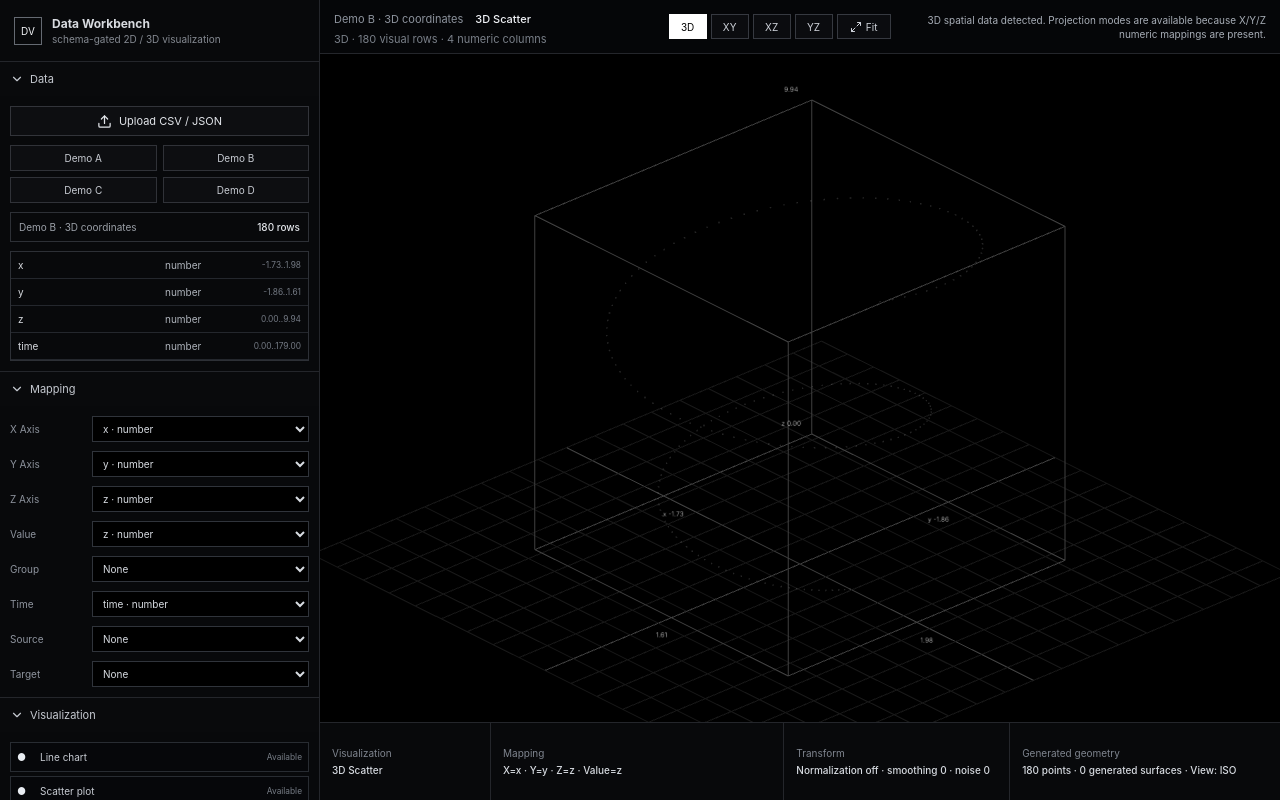
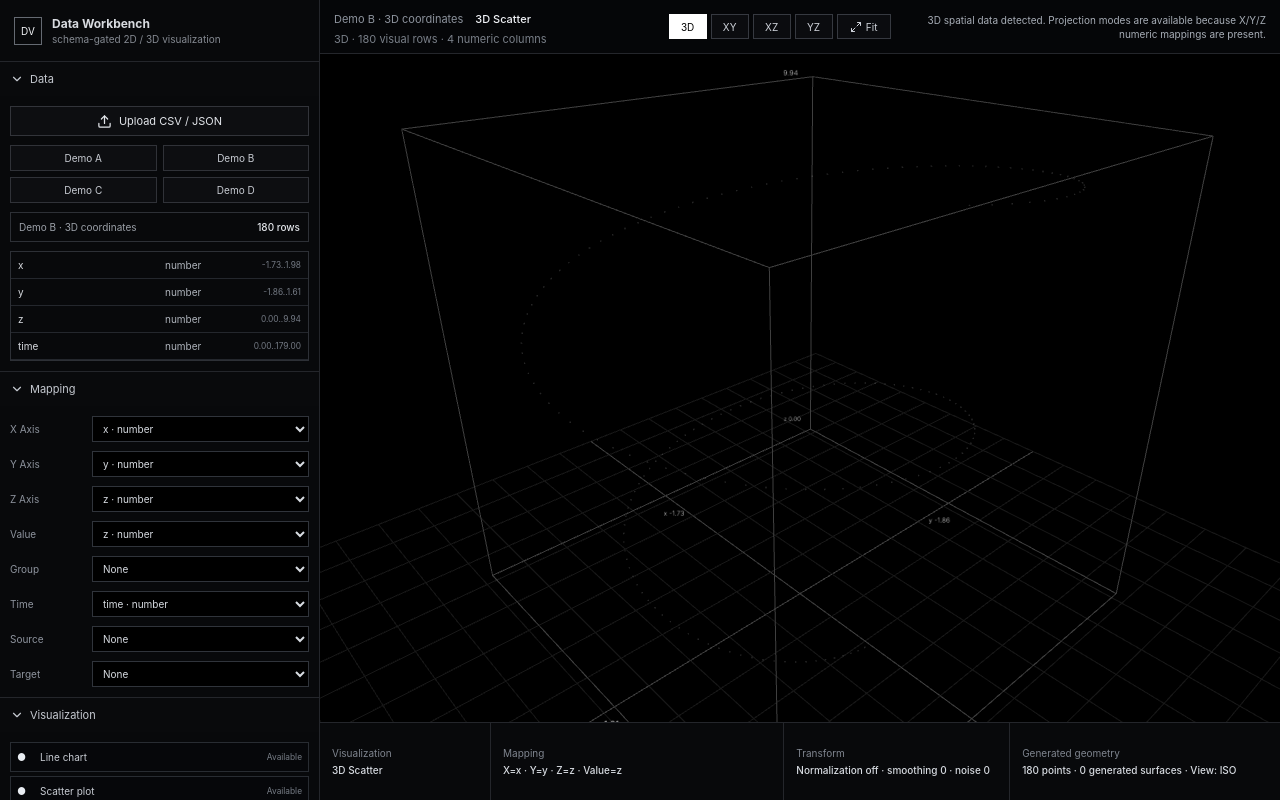
Before and after one commit to ysy6631y/Data-Visualization-Tool, a React (Vite) app: page / in a window 1280 px wide. Built offline with nearby package versions, Linux system fonts and the light colour scheme.

Commit message:
Zoom out projection fit view

```diff
--- a/src/main.tsx
+++ b/src/main.tsx
@@ -580,41 +580,6 @@ function TwoDView({ rows, mapping, viz, onSelect, transform }: { rows: Record<st
   return <svg className="vizSvg" ref={ref} />;
 }
 
-function frameOrthographicCamera(camera: THREE.OrthographicCamera, bounds: THREE.Box3, aspect: number) {
-  const corners = [
-    new THREE.Vector3(bounds.min.x, bounds.min.y, bounds.min.z),
-    new THREE.Vector3(bounds.min.x, bounds.min.y, bounds.max.z),
-    new THREE.Vector3(bounds.min.x, bounds.max.y, bounds.min.z),
-    new THREE.Vector3(bounds.min.x, bounds.max.y, bounds.max.z),
-    new THREE.Vector3(bounds.max.x, bounds.min.y, bounds.min.z),
-    new THREE.Vector3(bounds.max.x, bounds.min.y, bounds.max.z),
-    new THREE.Vector3(bounds.max.x, bounds.max.y, bounds.min.z),
-    new THREE.Vector3(bounds.max.x, bounds.max.y, bounds.max.z),
-  ];
-  const inverseView = camera.matrixWorldInverse;
-  let minX = Infinity;
-  let maxX = -Infinity;
-  let minY = Infinity;
-  let maxY = -Infinity;
-  corners.forEach((corner) => {
-    const viewPoint = corner.clone().applyMatrix4(inverseView);
-    minX = Math.min(minX, viewPoint.x);
-    maxX = Math.max(maxX, viewPoint.x);
-    minY = Math.min(minY, viewPoint.y);
-    maxY = Math.max(maxY, viewPoint.y);
-  });
-  const margin = 1.16;
-  const framedWidth = Math.max(1, maxX - minX) * margin;
-  const framedHeight = Math.max(1, maxY - minY) * margin;
-  const verticalSize = Math.max(framedHeight, framedWidth / aspect);
-  const horizontalSize = verticalSize * aspect;
-  camera.left = -horizontalSize / 2;
-  camera.right = horizontalSize / 2;
-  camera.top = verticalSize / 2;
-  camera.bottom = -verticalSize / 2;
-  camera.updateProjectionMatrix();
-}
-
 function ThreeDView({ rows, mapping, viz, projection, onSelect, transform, display, showSurface, resetSignal }: { rows: Record<string, unknown>[]; mapping: Mapping; viz: VizId; projection: Projection; onSelect: (row: Record<string, unknown>) => void; transform: TransformState; display: DisplayState; showSurface: boolean; resetSignal: number }) {
   const ref = useRef<HTMLDivElement | null>(null);
   useEffect(() => {
@@ -625,8 +590,8 @@ function ThreeDView({ rows, mapping, viz, projection, onSelect, transform, displ
     const height = host.clientHeight || 620;
     const scene = new THREE.Scene();
     scene.background = new THREE.Color("#000000");
-    const aspect = width / height;
-    const camera = new THREE.OrthographicCamera(-62, 62, 62 / aspect, -62 / aspect, 0.1, 2000);
+    const fitSize = 92;
+    const camera = projection === "3D" ? new THREE.PerspectiveCamera(42, width / height, 0.1, 2000) : new THREE.OrthographicCamera(-fitSize, fitSize, fitSize / (width / height), -fitSize / (width / height), 0.1, 2000);
     const renderer = new THREE.WebGLRenderer({ antialias: true, preserveDrawingBuffer: true });
     renderer.setPixelRatio(Math.min(window.devicePixelRatio, 2));
     renderer.setSize(width, height);
@@ -663,20 +628,14 @@ function ThreeDView({ rows, mapping, viz, projection, onSelect, transform, displ
     if (display.showAxisLabels) addAxisLabels(scene, mapping, bounds, ext, projection);
     controls.target.copy(center);
     if (projection === "3D") {
-      const viewDistance = radius * 1.8;
-      if (display.cameraPreset === "front") camera.position.set(center.x, center.y, center.z + viewDistance);
-      else if (display.cameraPreset === "top") camera.position.set(center.x, center.y + viewDistance, center.z + 0.01);
-      else if (display.cameraPreset === "side") camera.position.set(center.x + viewDistance, center.y, center.z);
-      else {
-        const isoDirection = new THREE.Vector3(1.18, 0.82, 1.08).normalize().multiplyScalar(viewDistance);
-        camera.position.set(center.x + isoDirection.x, center.y + isoDirection.y, center.z + isoDirection.z);
-      }
+      if (display.cameraPreset === "front") camera.position.set(center.x, center.y, center.z + radius * 2.1);
+      else if (display.cameraPreset === "top") camera.position.set(center.x, center.y + radius * 2.1, center.z + 0.01);
+      else if (display.cameraPreset === "side") camera.position.set(center.x + radius * 2.1, center.y, center.z);
+      else camera.position.set(center.x + radius * 1.18, center.y + radius * 0.82, center.z + radius * 1.08);
     } else camera.position.set(center.x, center.y, center.z + radius * 1.9);
     camera.near = Math.max(0.1, radius / 100);
     camera.far = radius * 12;
-    camera.lookAt(center);
-    camera.updateMatrixWorld();
-    frameOrthographicCamera(camera, bounds, aspect);
+    camera.updateProjectionMatrix();
     const positions = new Float32Array(vectors.flatMap((v) => [v.x, v.y, v.z]));
     const pointGeometry = new THREE.BufferGeometry();
     pointGeometry.setAttribute("position", new THREE.BufferAttribute(positions, 3));
```
